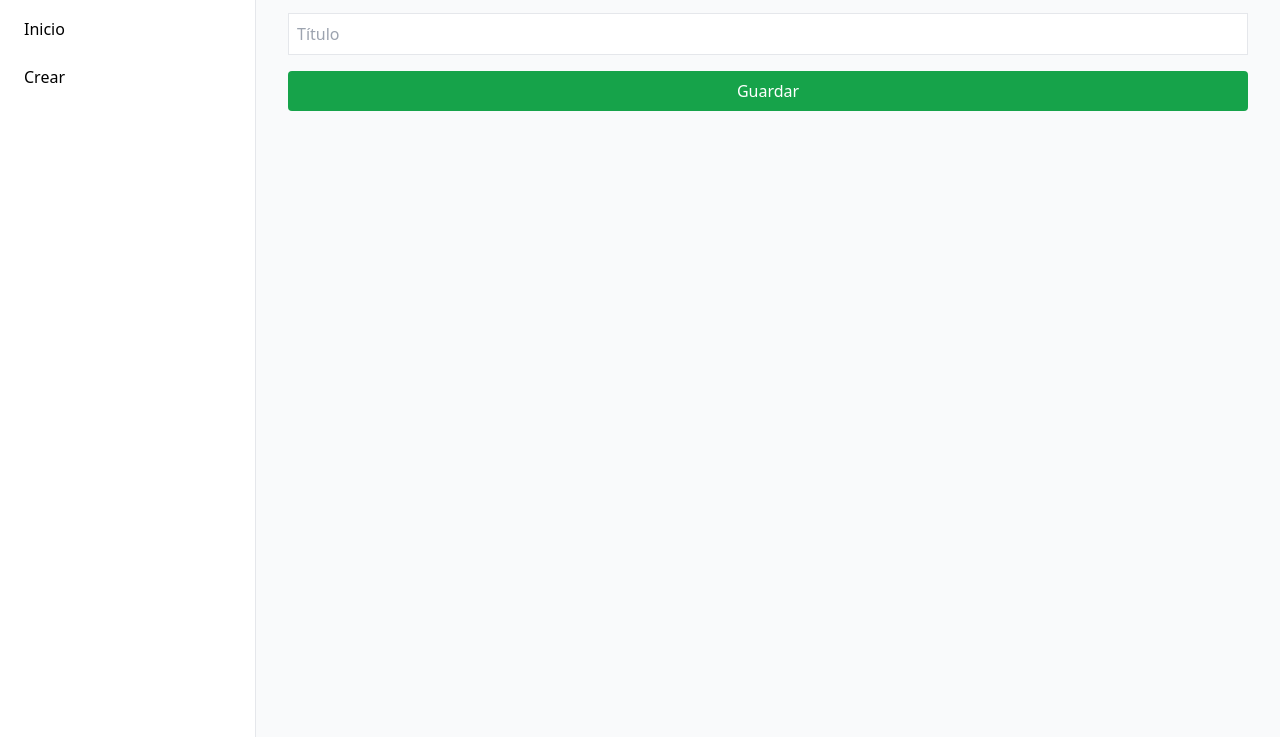
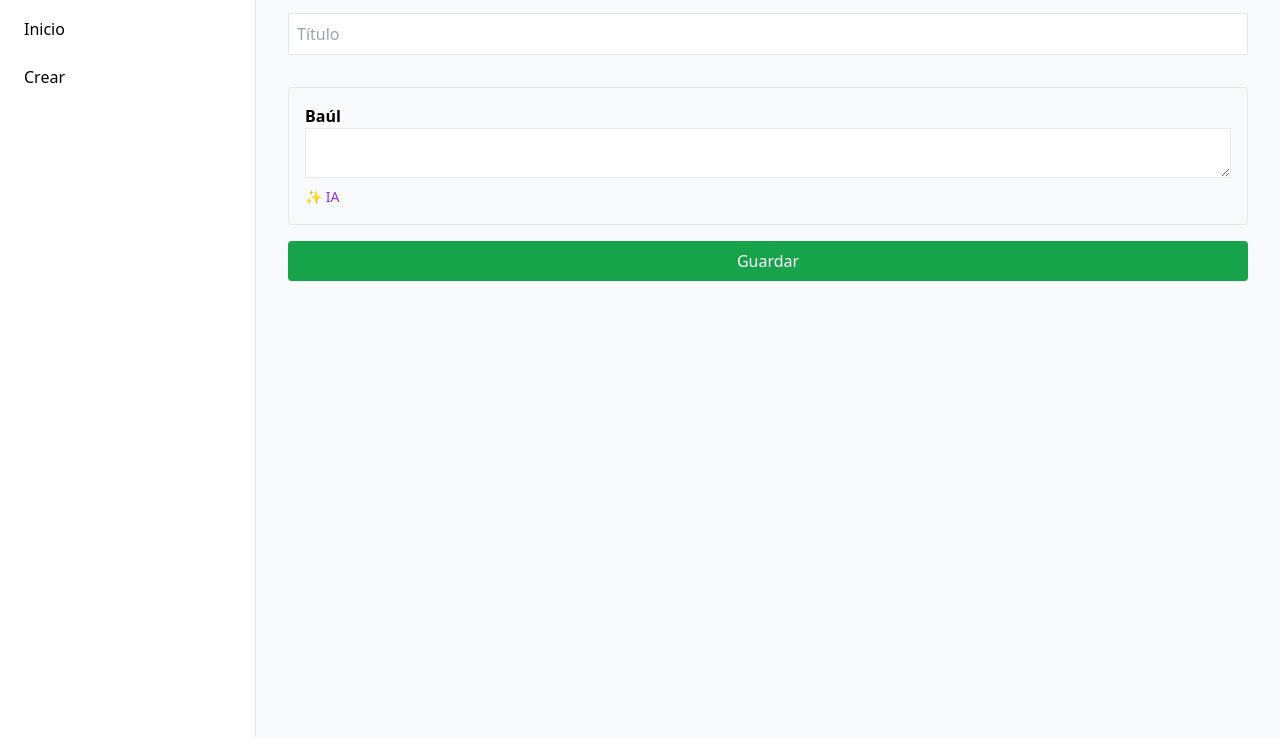
Before and after one commit to irvinmarceloc/Quizify, a plain HTML site: page index.html in a window 1280 px wide. Both pictures are taken after a click on the button "Crear". Shown: the part 63-800 px from the top of the page. Drawn offline with nearby package versions, Linux system fonts and the light colour scheme.

Commit message:
dev2.UT-1010.2025-11-12.Integracion Boton IA

```diff
--- a/index.html
+++ b/index.html
@@ -25,6 +25,7 @@
         <div id="view-crear" class="view flex-col">
             <h2 class="text-xl font-bold mb-4">Nuevo Quiz</h2>
             <input type="text" class="border p-2 w-full mb-4" placeholder="Título">
+<div class="my-4 border p-4 rounded"><h3 class="font-bold">Baúl</h3><textarea id="q-text" class="border w-full"></textarea><button onclick="runIA()" class="text-purple-600 text-sm">✨ IA</button></div>
             <button onclick="saveQuiz()" class="bg-green-600 text-white px-4 py-2 rounded">Guardar</button>
         </div>
     </main>
--- a/js/teacher.js
+++ b/js/teacher.js
@@ -25,3 +25,8 @@ function renderDash() {
     // Render logic simple
     console.log("Render Dash");
 }
+function runIA() {
+    const txt = document.getElementById('q-text');
+    txt.value = "Generando...";
+    setTimeout(() => { txt.value = "¿Qué es una variable? (IA)"; }, 1000);
+}
```
